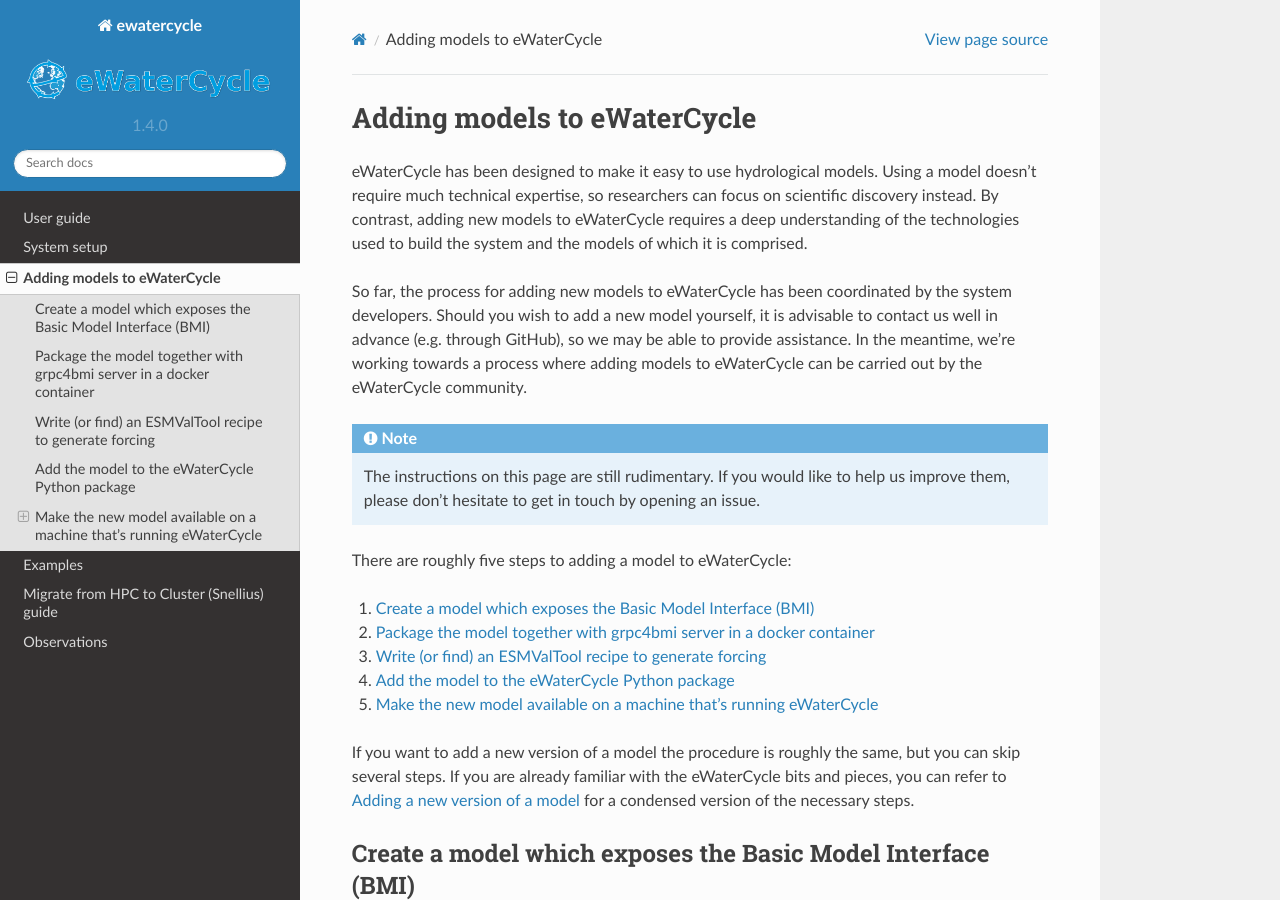
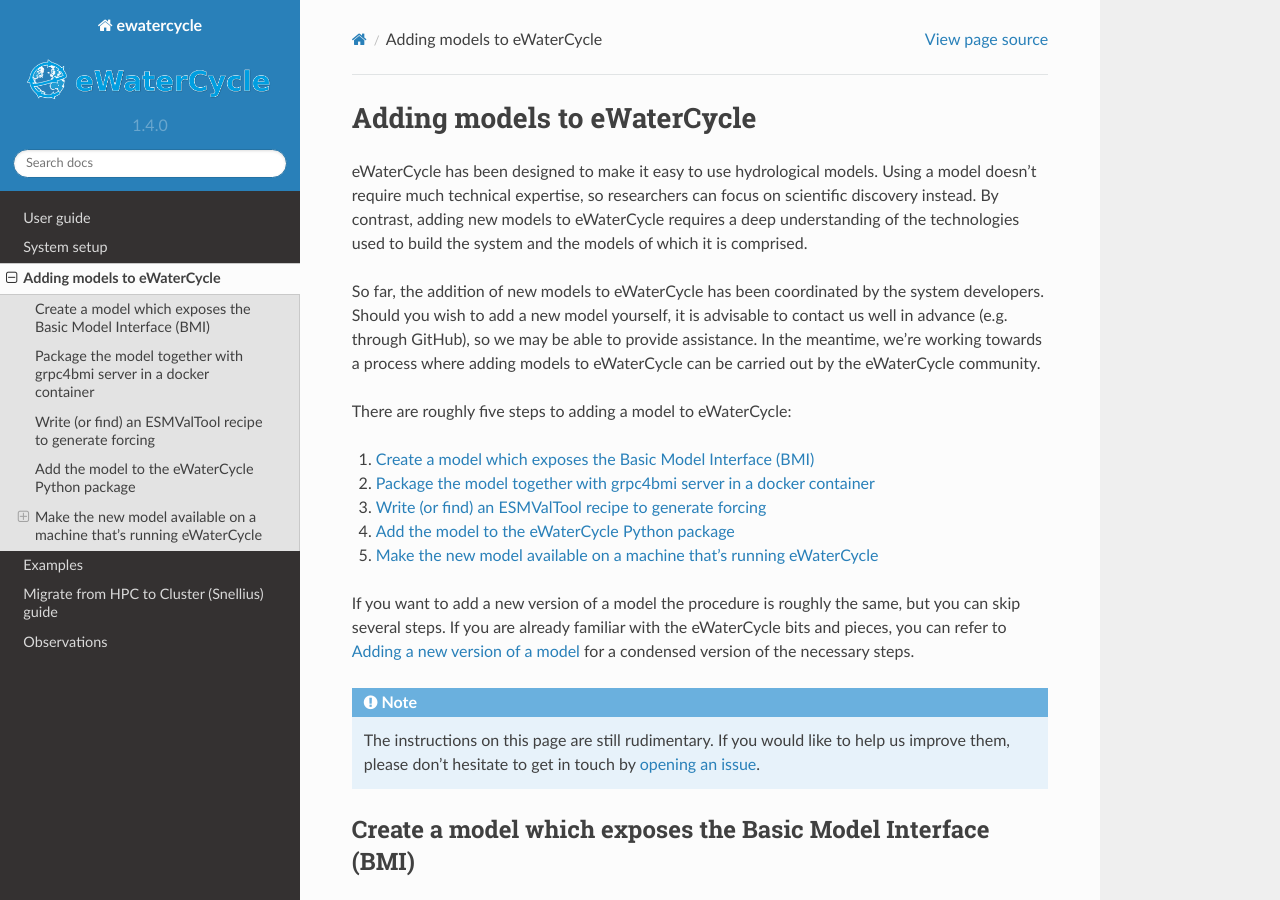
Before and after one commit to eWaterCycle/ewatercycle, a Sphinx documentation site: the page built from docs/adding_models.rst, in a window 1280 px wide and 900 px high. Built offline with Sphinx 7.4.7 and the Read the Docs theme 2.0.0, drawn with Linux system fonts in a browser that asks for light colours; pages that are not in the unit, such as notebooks, are missing from menus; some of the changed lines change nothing that is shown.

Commit message:
add link to new issue and move note

```diff
--- a/docs/adding_models.rst
+++ b/docs/adding_models.rst
@@ -7,15 +7,12 @@
 requires a deep understanding of the technologies used to build the system and
 the models of which it is comprised.
 
-So far, the process for adding new models to eWaterCycle has been coordinated by
-the system developers. Should you wish to add a new model yourself, it is
-advisable to contact us well in advance (e.g. through GitHub), so we may be able
-to provide assistance. In the meantime, we're working towards a process where
+So far, the addition of new models to eWaterCycle has been coordinated by the
+system developers. Should you wish to add a new model yourself, it is advisable
+to contact us well in advance (e.g. through GitHub), so we may be able to
+provide assistance. In the meantime, we're working towards a process where
 adding models to eWaterCycle can be carried out by the eWaterCycle community.
 
-.. note::
-  The instructions on this page are still rudimentary. If you would like to help
-  us improve them, please don't hesitate to get in touch by opening an issue.
 
 There are roughly five steps to adding a model to eWaterCycle:
 
@@ -29,6 +26,11 @@
 same, but you can skip several steps. If you are already familiar with the
 eWaterCycle bits and pieces, you can refer to :ref:`New versions` for a
 condensed version of the necessary steps.
+
+.. note::
+  The instructions on this page are still rudimentary. If you would like to help
+  us improve them, please don't hesitate to get in touch by `opening an issue
+  <https://github.com/eWaterCycle/ewatercycle/issues/new>`_.
 
 .. _BMI model:
 
```
